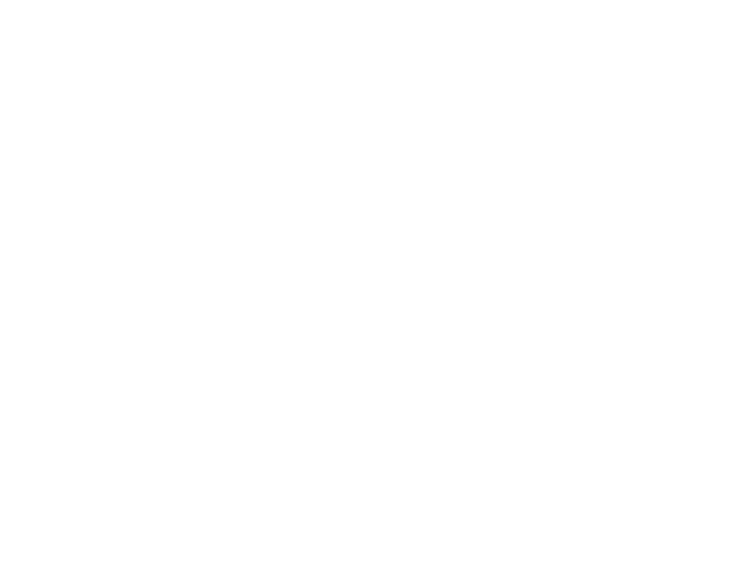
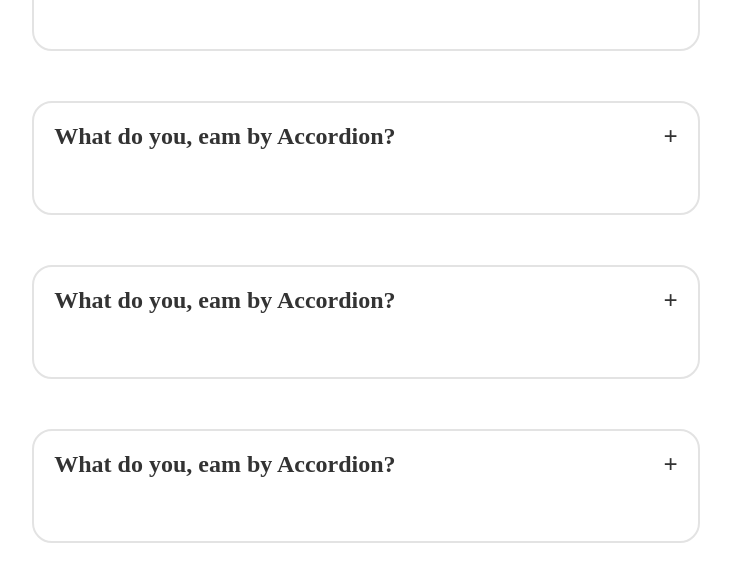
Before and after one commit to jgy4419/variable-site-clone-coding-ts, a React (Create React App) app: page /Accordion in a window 1280 px wide. Before the commit this address had no page. Shown: the top 582 px of the page, without its empty margins (274-1005 px from the left). Built offline with nearby package versions, Linux system fonts and the light colour scheme.

Commit message:
230730 - Accordion

```diff
--- a/src/components/SpecificPart/Music/Music2.tsx
+++ b/src/components/SpecificPart/Music/Music2.tsx
@@ -1,4 +1,4 @@
-import React, {useState, useEffect} from 'react';
+import  {useState, useEffect} from 'react';
 import * as S from './style/Music2';
 import { FontAwesomeIcon } from '@fortawesome/react-fontawesome';
 import { faPlay, faPause, faBackward, faForward } from '@fortawesome/free-solid-svg-icons';
@@ -17,7 +17,10 @@
     }, [musicState]);
 
     const musicPlaying = () => {
-        let musicPlay
+        let musicPlay;
+
+        if(musicTime === choiceMusic.playTime) musicHandler();
+
         if(musicState === true) {
             musicPlay = setInterval(() => {
                 setMusicTime(time => time+=1);
--- a/src/components/SpecificPart/Music/style/Music2.ts
+++ b/src/components/SpecificPart/Music/style/Music2.ts
@@ -46,7 +46,6 @@
 export const MusicDetailRange = styled.input`
     overflow: hidden;
     -webkit-appearance: none;
-    // margin: 10px 0;
     margin: 5px 0;
     width: 50%;
     background: transparent;
--- /dev/null
+++ b/src/components/SpecificPart/accordion/Accordion.tsx
@@ -0,0 +1,39 @@
+import { useState } from 'react';
+import * as S from './style/Accordion';
+
+const Accordion = () => {
+    const [accordions, setAccordions] = useState({
+        title: [
+            'What do you, eam by Accordion?',
+            'What do you, eam by Accordion?',
+            'What do you, eam by Accordion?',
+            'What do you, eam by Accordion?'
+        ],
+        description: 'Flowers Content Description. Flowers Content Description. Flowers Content Description.'
+    });
+    const [accordionState, setAccordionState] = useState(false);
+
+    return (
+        <S.AccordionContainer>
+            <S.AccordionInner>
+                <S.Accordions>
+                    {
+                        accordions.title.map((title, index) => {
+                            return (
+                                <S.Accordion key={index} accordionState={accordionState}>
+                                    <S.AccordionContent>
+                                        <S.AccordionTitle>{title}</S.AccordionTitle>
+                                        <S.AccordionDescription accordionState={accordionState}>{accordions.description}</S.AccordionDescription>
+                                    </S.AccordionContent>
+                                    <S.AccordionIcon onClick={() => {setAccordionState(state => !state)}}>{accordionState === true ? '-' : '+'}</S.AccordionIcon>
+                                </S.Accordion>
+                            )
+                        })
+                    }
+                </S.Accordions>
+            </S.AccordionInner>
+        </S.AccordionContainer>
+    );
+};
+
+export default Accordion;
--- /dev/null
+++ b/src/components/SpecificPart/accordion/style/Accordion.ts
@@ -0,0 +1,56 @@
+import styled from 'styled-components';
+
+export const AccordionContainer = styled.div`
+    position: relative;
+    width: 100vw;
+    height: 60vh;
+    color: #333;
+`;
+
+export const AccordionInner = styled.div`
+    posiotion: absolute;
+    margin: auto;
+    width: 60%;
+    height: 100%;
+    inset: 0;
+`;
+
+export const Accordions = styled.div`
+    width: 100%;
+    height: 100%;
+    display: flex;
+    flex-direction: column;
+    gap: 50px;
+    justify-content: center;
+    align-items: center;
+`;
+
+export const Accordion = styled.div<{accordionState: boolean}>`
+    display: flex;
+    border: 2px solid #e3e3e3;
+    background-color: #fff;
+    padding: 20px;
+    border-radius: 20px;
+    height: ${props => props.accordionState === true ? '150px' : '70px'};
+    transition: .5s;
+`;
+
+export const AccordionContent = styled.div`
+
+`;
+
+export const AccordionTitle = styled.h2`
+`;
+
+export const AccordionDescription = styled.p<{accordionState: boolean}>`
+    opacity: ${props => props.accordionState === true ? '1' : '0'};
+    margin-top: 30px;
+    color: grey;
+    font-weight: 600;
+    transition: .5s;
+`;
+
+export const AccordionIcon = styled.p`
+    font-size: 25px;
+    font-weight: 700;
+`;
--- a/src/router/Router.tsx
+++ b/src/router/Router.tsx
@@ -5,6 +5,7 @@
 import Card from '../components/SpecificPart/card/Card';
 import SnackBar from '../components/SpecificPart/snackBar/SnackBar';
 import Button from '../components/SpecificPart/button/Button';
+import Accordion from '../components/SpecificPart/accordion/Accordion';
 
 const Router = () => {
     return (
@@ -15,6 +16,7 @@
             <Route path='/card' element={<Card/>}/>
             <Route path='/SnackBar' element={<SnackBar/>}/>
             <Route path='/button' element={<Button/>}/>
+            <Route path='/Accordion' element={<Accordion/>}/>
         </Routes>
     )
 }
```
